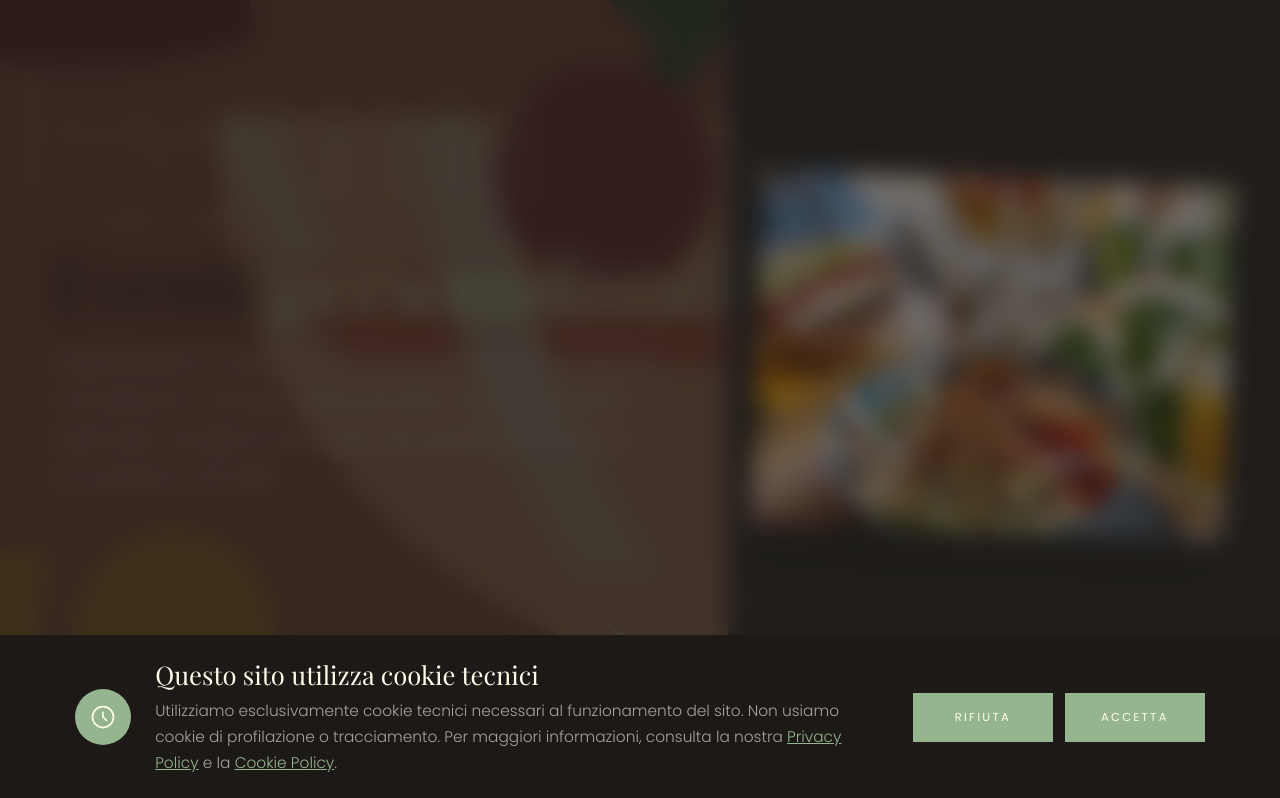
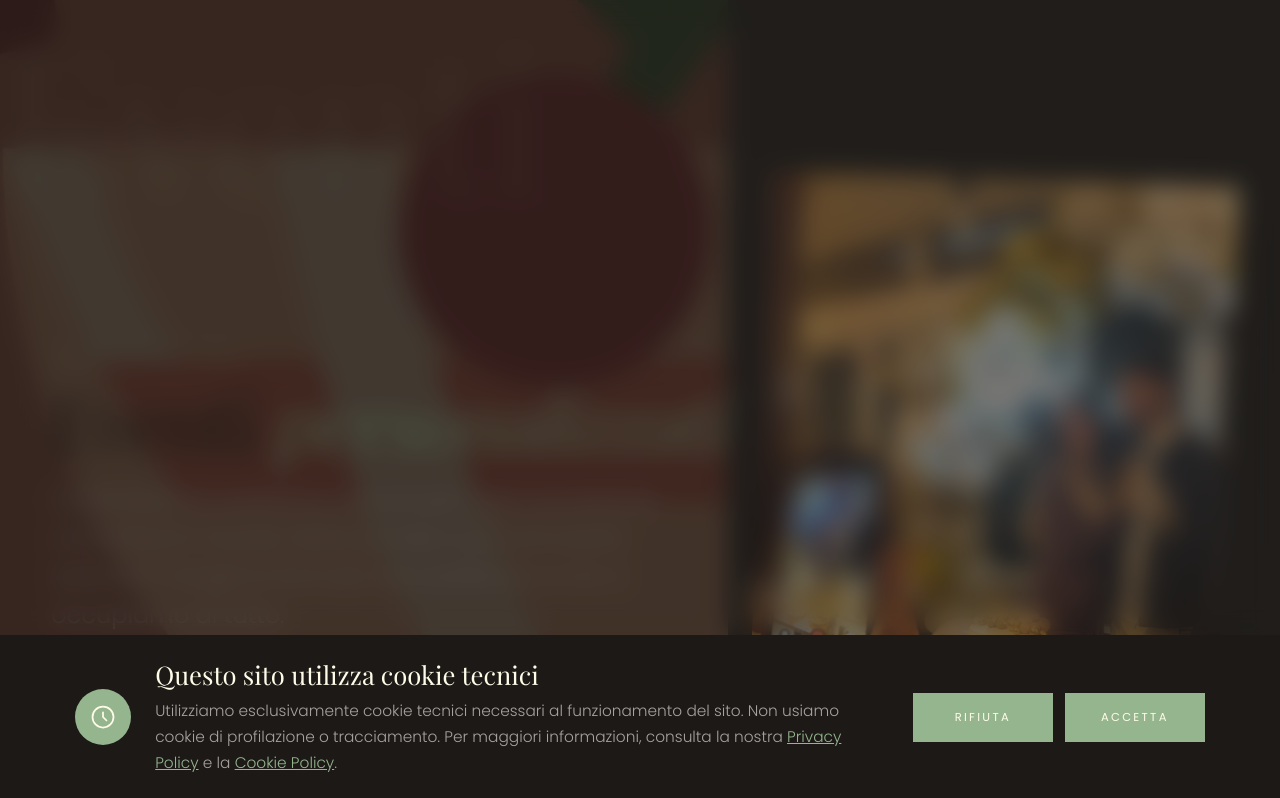
Before and after one commit to webwiseitalia/caffedelcorso, a React (Vite) app: page /eventi-privati in a window 1280 px wide. Shown: the top 798 px of the page. Built offline with nearby package versions, Linux system fonts and the light colour scheme.

Commit message:
[WEBWISE-STUDIO] Updates

```diff
--- a/src/components/About.jsx
+++ b/src/components/About.jsx
@@ -307,6 +307,7 @@ export default function About() {
                   title="La nostra veranda - Uno spazio verde e accogliente"
                   loading="lazy"
                   className="w-full h-full object-cover hover:scale-105 transition-transform duration-700"
+                  style={{ objectPosition: 'center top' }}
                 />
               </div>
             </div>
--- a/src/pages/EventiPrivati.jsx
+++ b/src/pages/EventiPrivati.jsx
@@ -1,6 +1,6 @@
 /**
  * Eventi Privati Page
- * Pagina dedicata agli eventi personalizzati
+ * Pagina dedicata agli eventi personalizzati e formule
  */
 
 import { useEffect, useRef } from 'react'
@@ -10,11 +10,12 @@ import { ScrollTrigger } from 'gsap/ScrollTrigger'
 
 // Import images
 import foto1 from '../assets/foto/foto-1.webp'
+import foto33 from '../assets/foto/foto-33.webp'
 import foto5 from '../assets/foto/foto-5.webp'
 import foto8 from '../assets/foto/foto-8.webp'
 import foto10 from '../assets/foto/foto-10.webp'
 import foto14 from '../assets/foto/foto-14.webp'
-import foto18 from '../assets/foto/foto-18.webp'
+import foto32 from '../assets/foto/foto-32.webp'
 import pancakeFrutta from '../assets/new/new-11.webp'
 import eventoBirthday from '../assets/new/new-9.webp'
 import eventoLaurea from '../assets/new/new-6.webp'
@@ -83,7 +84,7 @@ export default function EventiPrivati() {
       ],
       price: '15€ a persona',
       note: '1 consumazione a scelta inclusa',
-      image: foto1,
+      image: foto33,
     },
     {
       title: 'Apericena Silver',
@@ -240,10 +241,10 @@ export default function EventiPrivati() {
             <div className="col-span-12 lg:col-span-5 animate-item">
               <div
                 className="relative overflow-hidden shadow-2xl"
-                style={{ aspectRatio: '4/3', transform: 'rotate(2deg)' }}
+                style={{ aspectRatio: '3/4', transform: 'rotate(2deg)' }}
               >
                 <img
-                  src={foto18}
+                  src={foto32}
                   alt="Eventi privati al Caffè del Corso"
                   className="w-full h-full object-cover"
                 />
```
Also changed, not shown: src/assets/foto/foto-32.webp (added), src/assets/foto/foto-33.webp (added), 5 other files (tests, documents, lock files or other folders).
